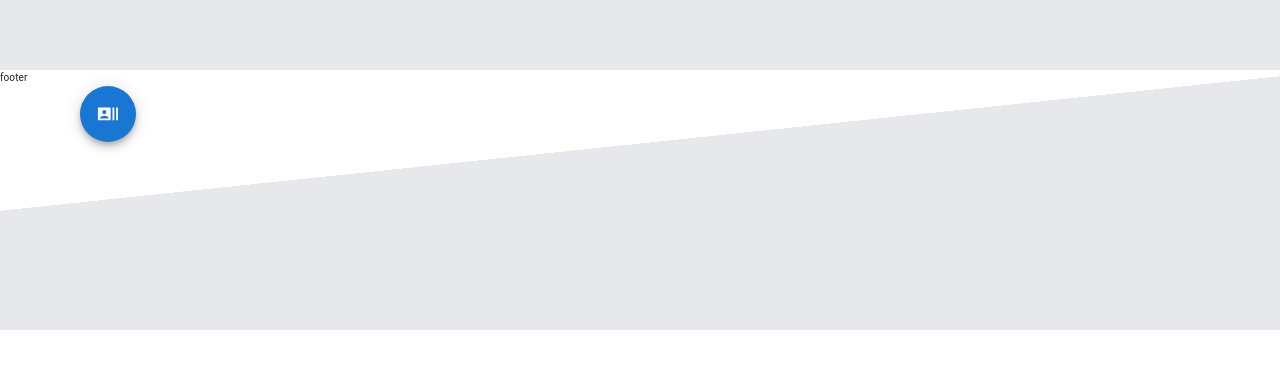
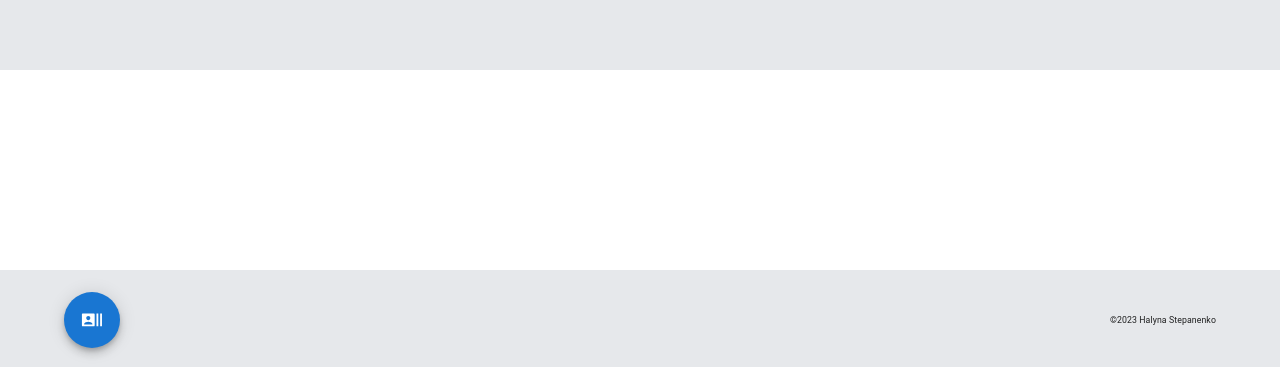
Before and after one commit to galinavikst/portfolio, a React (Vite) app: page / in a window 1280 px wide. Shown: the part 2030-2397 px from the top of the page. Before the commit the page ends 2360 px from the top, so only its background shows below. Built offline with nearby package versions, Linux system fonts and the light colour scheme.

Commit message:
fix: footer area changes

```diff
--- a/src/App.tsx
+++ b/src/App.tsx
@@ -7,7 +7,7 @@ import { theme } from "./muiCssBaseline";
 import TabsCentered from "./components/tabs/Tabs";
 import Projects from "./components/projects/Projects";
 import Contacts from "./components/contacts/Contacts";
-import { Box, Typography } from "@mui/material";
+import { Box, Container, Typography } from "@mui/material";
 
 function App() {
   return (
@@ -19,8 +19,9 @@ function App() {
           <Hero />
           <TabsCentered />
           <Projects />
-          <Contacts />
-          <Box sx={{ position: "relative" }}>
+          <Container
+            sx={{ position: "relative", height: 200, overflow: "auto" }}
+          >
             <Box
               sx={{
                 backgroundImage: "url('./src/assets/back-img.jpg')",
@@ -34,10 +35,14 @@ function App() {
                 left: 0,
               }}
             ></Box>
-            {/* <Typography variant="h1">
-              hi my name is Halyna I'm trying to create cool block
-            </Typography> */}
-          </Box>
+            <Typography variant="h1" color={"white"}>
+              hi my name is Halyna I'm trying to create cool block hi my name is
+              Halyna I'm trying to create cool block hi my name is Halyna I'm
+              trying to create cool block hi my name is Halyna I'm trying to
+              create cool block hi my name is Halyna I'm trying to create cool
+              block
+            </Typography>
+          </Container>
         </main>
         <Footer />
       </ThemeProvider>
--- a/src/components/contacts/Contacts.tsx
+++ b/src/components/contacts/Contacts.tsx
@@ -1,4 +1,4 @@
-import { Container, Typography } from "@mui/material";
+import { Container } from "@mui/material";
 import Box from "@mui/material/Box";
 import SpeedDial from "@mui/material/SpeedDial";
 import SpeedDialAction from "@mui/material/SpeedDialAction";
@@ -32,11 +32,9 @@ export default function Contacts() {
   };
 
   return (
-    <Container id="contacts">
     <Box sx={{ transform: "translateZ(0px)", flexGrow: 1 }}>
       <SpeedDial
         ariaLabel="contacts"
-          sx={{ position: "absolute", top: 16, left: 16 }}
         icon={<RecentActorsIcon fontSize="large" />}
         direction={"right"}
       >
@@ -49,6 +47,5 @@ export default function Contacts() {
         ))}
       </SpeedDial>
     </Box>
-    </Container>
   );
 }
--- a/src/components/footer/Footer.tsx
+++ b/src/components/footer/Footer.tsx
@@ -1,9 +1,29 @@
-import { Typography } from "@mui/material";
+import { Box, Container, Typography } from "@mui/material";
+import Contacts from "../contacts/Contacts";
 
 export default function Footer() {
   return (
-    <footer id="footer">
-      <Typography>footer</Typography>
-    </footer>
+    <Box
+      component={"footer"}
+      id="footer"
+      sx={{
+        background: "#e6e8eb",
+        minHeight: 100,
+        display: "flex",
+        alignItems: "center",
+      }}
+    >
+      <Container
+        sx={{
+          p: 2,
+          display: "flex",
+          justifyContent: "space-between",
+          alignItems: "center",
+        }}
+      >
+        <Contacts />
+        <Typography variant="body2">&#169;2023 Halyna Stepanenko</Typography>
+      </Container>
+    </Box>
   );
 }
--- a/src/components/projects/Projects.tsx
+++ b/src/components/projects/Projects.tsx
@@ -2,7 +2,6 @@ import { useRef } from "react";
 import { RiStackFill } from "react-icons/ri";
 import {
   Button,
-  Chip,
   Container,
   Divider,
   List,
--- a/src/index.css
+++ b/src/index.css
@@ -1,9 +1,27 @@
 html {
   scroll-behavior: smooth;
   position: relative;
+  overflow: scroll;
+  overflow-x: hidden;
 }
 
-footer {
-  min-height: 260px;
-  background: linear-gradient(174deg, transparent 140px, #e6e8eb 0);
+::-webkit-scrollbar {
+  width: 0; /* Remove scrollbar space */
+  background: transparent; /* Optional: just make scrollbar invisible */
 }
+
+/* footer {
+  position: relative;
+  min-height: 150px;
+
+  background: linear-gradient(172deg, transparent 120px, #e6e8eb 0);
+} */
+
+@keyframes brightLineAnimation {
+  0% {
+    left: 0;
+  }
+  100% {
+    left: 100%;
+  }
+}
```
Lines whose indentation alone changed are shown as unchanged.
